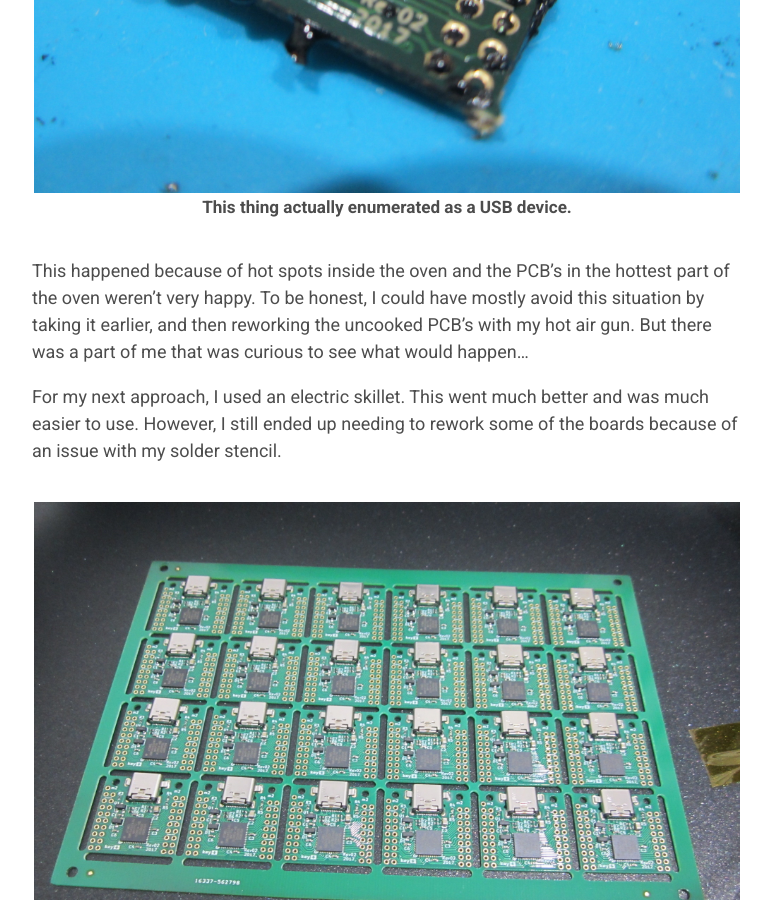
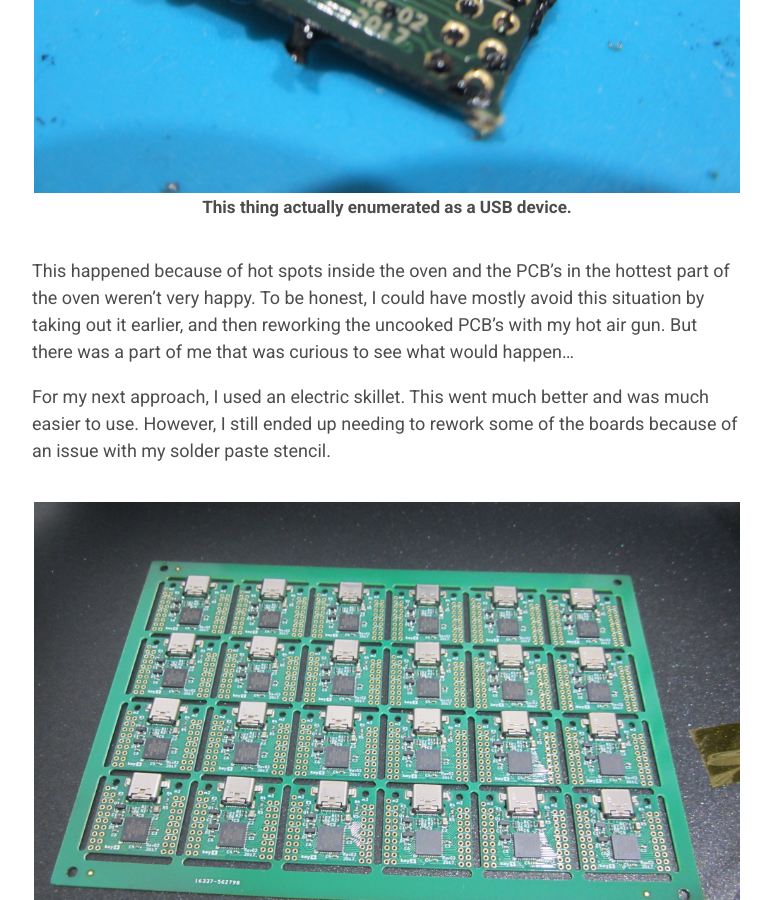
Before and after one commit to ahtn/ahtn.github.io, a Jekyll site: the page built from _posts/2017-09-17-keyplus-mini-controller-beta.markdown, in a window 1280 px wide and 900 px high, scrolled down 2882 px. Shown: the whole window, without its empty margins (253-1024 px from the left). Built offline with Jekyll 4.4.1, drawn with Linux system fonts in a browser that asks for light colours; some of the changed text lies outside the part shown.

Commit message:
fix typos

```diff
--- a/_posts/2017-09-17-keyplus-mini-controller-beta.markdown
+++ b/_posts/2017-09-17-keyplus-mini-controller-beta.markdown
@@ -38,13 +38,13 @@
 
 This happened because of hot spots inside the oven and the PCB's in the hottest
 part of the oven weren't very happy.  To be honest, I could have mostly avoid
-this situation by taking it earlier, and then reworking the uncooked PCB's with
-my hot air gun. But there was a part of me that was curious to see what would
-happen...
+this situation by taking out it earlier, and then reworking the uncooked PCB's
+with my hot air gun. But there was a part of me that was curious to see what
+would happen...
 
 For my next approach, I used an electric skillet. This went much better and was
 much easier to use. However, I still ended up needing to rework some of the
-boards because of an issue with my solder stencil.
+boards because of an issue with my solder paste stencil.
 
 {% include image.html url="/assests/imgs/first-prototypes/keyplus_skillet_panel.jpg" description="" %}
 
```
Also changed, not shown: other parts of _posts/2017-09-17-keyplus-mini-controller-beta.markdown (+2 -2 lines).
